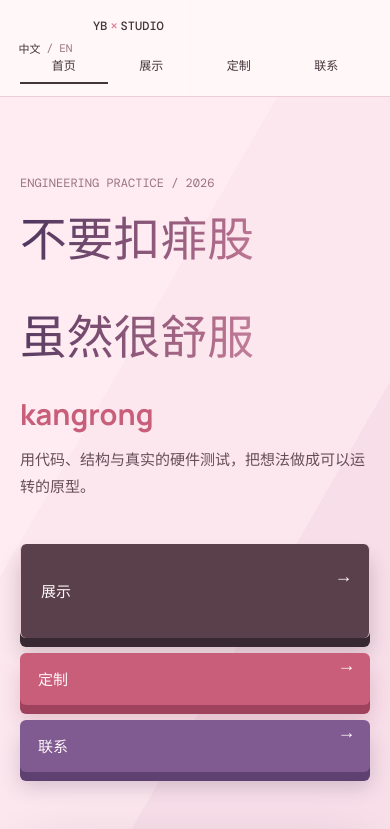
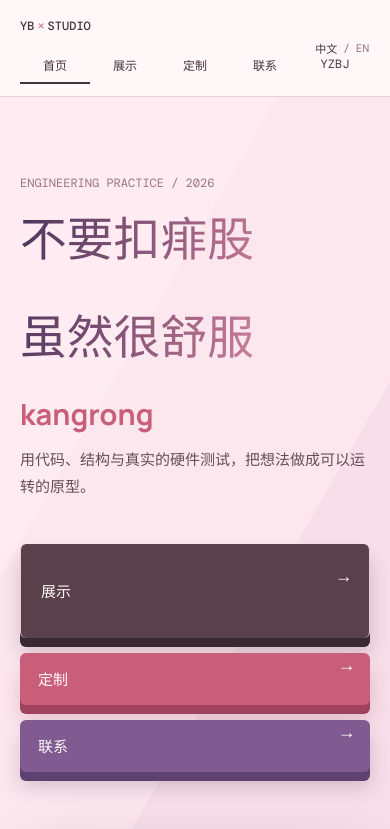
Before and after one commit to tiankangrong46-crypto/personal-website, a Vue app in the folder frontend/: page / in a window 390 px wide. Shown: the top 829 px of the page. Built offline with nearby package versions, Linux system fonts and the light colour scheme.

Commit message:
Align mobile header and show YZBJ link

```diff
--- a/frontend/src/App.vue
+++ b/frontend/src/App.vue
@@ -21,6 +21,7 @@ const labels = computed(() => locale.value === 'en'
       <RouterLink to="/showcase">{{ labels.showcase }}</RouterLink>
       <RouterLink to="/custom">{{ labels.custom }}</RouterLink>
       <RouterLink to="/contact">{{ labels.contact }}</RouterLink>
+      <a class="mobile-yzbj" href="https://yzbjfpv.top">{{ labels.yzbj }}</a>
     </nav>
     <div :key="$route.path" :class="{ 'nav-entry': ['/', '/showcase', '/custom', '/contact'].includes($route.path) }" class="header-actions">
       <a class="header-note" href="https://yzbjfpv.top">{{ labels.yzbj }}</a>
--- a/frontend/src/style.css
+++ b/frontend/src/style.css
@@ -13,7 +13,7 @@ a { color: inherit; }
 .brand span { color: #dc7d95; margin: 0 3px; }
 .locale-switch { align-items: center; display: flex; gap: 5px; left: 4.5vw; position: absolute; top: 50%; transform: translateY(-50%); }.locale-switch button, .locale-switch span { color: #99747e; font-family: 'DM Mono', monospace; font-size: 11px; }.locale-switch button { background: transparent; border: 0; cursor: pointer; padding: 5px 1px; transition: color .2s ease, transform .2s ease; }.locale-switch button:hover { color: #c85e7a; transform: translateY(-1px); }.locale-switch button.is-active { color: #44343b; font-weight: 500; }
 nav { display: flex; gap: 34px; }
-nav a { border-bottom: 2px solid transparent; font-size: 16px; padding: 11px 1px; }
+nav a { border-bottom: 2px solid transparent; font-size: 16px; padding: 11px 1px; }.mobile-yzbj { display: none; }
 nav a.router-link-exact-active { border-color: #44343b; }
 nav a:hover, .header-note:hover, .text-link:hover { color: #c85e7a; }
 .header-actions { display: flex; gap: 22px; justify-self: end; }.header-note { white-space: nowrap; }
@@ -184,7 +184,7 @@ h1 { font-family: 'Instrument Serif', 'Songti SC', serif; font-size: clamp(52px,
 .contact-link span { font-family: 'Manrope', sans-serif; font-size: .64em; margin-left: 18px; }
 .contact-footer { border-top: 1px solid #745861; display: flex; justify-content: space-between; margin-top: 11vw; padding-top: 13px; }
 @media (max-width: 720px) {
-  .site-header { column-gap: 0; grid-template-columns: 1fr; min-height: auto; padding: 18px 20px 12px; row-gap: 14px; }.site-header .brand { margin-left: 73px; }.site-header nav { display: grid; gap: 0; grid-column: 1; grid-template-columns: repeat(4, minmax(0, 1fr)); width: 100%; }.site-header nav a { font-size: 12px; overflow-wrap: anywhere; padding: 8px 2px; text-align: center; }
+  .site-header { column-gap: 0; grid-template-columns: 1fr; min-height: auto; padding: 18px 20px 12px; row-gap: 14px; }.site-header .brand { margin-left: 0; }.site-header .locale-switch { left: auto; right: 20px; }.site-header nav { display: grid; gap: 0; grid-column: 1; grid-template-columns: repeat(5, minmax(0, 1fr)); width: 100%; }.site-header nav a { font-size: 12px; overflow-wrap: anywhere; padding: 8px 2px; text-align: center; }.site-header nav .mobile-yzbj { display: block; }
   .header-actions { display: none; } nav { gap: 14px; } nav a { font-size: 13px; }
   .page { min-height: calc(100svh - 56px); }
   .hero-section, .page-intro, .project-list, .custom-page, .contact-section { padding-left: 20px; padding-right: 20px; }
```
